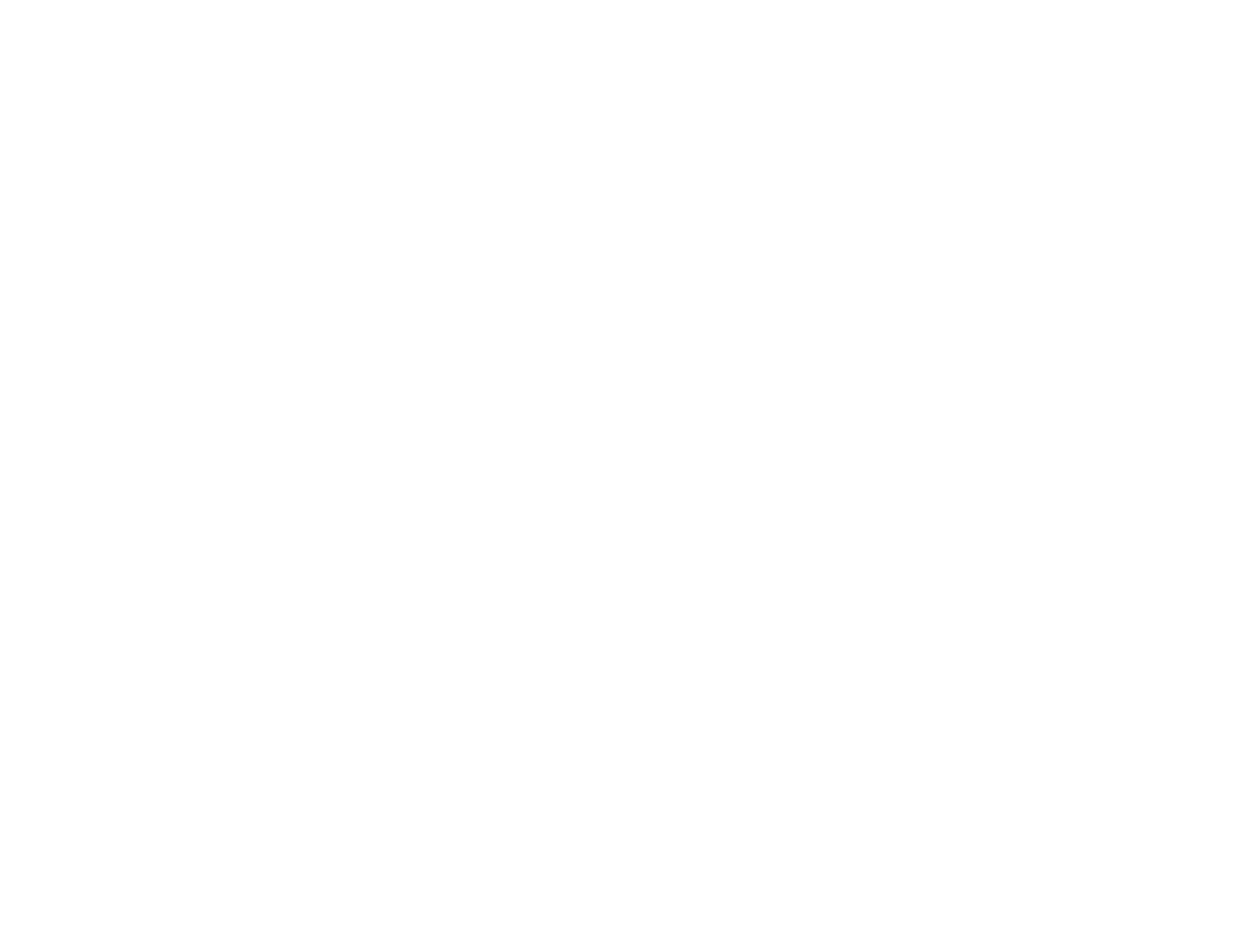
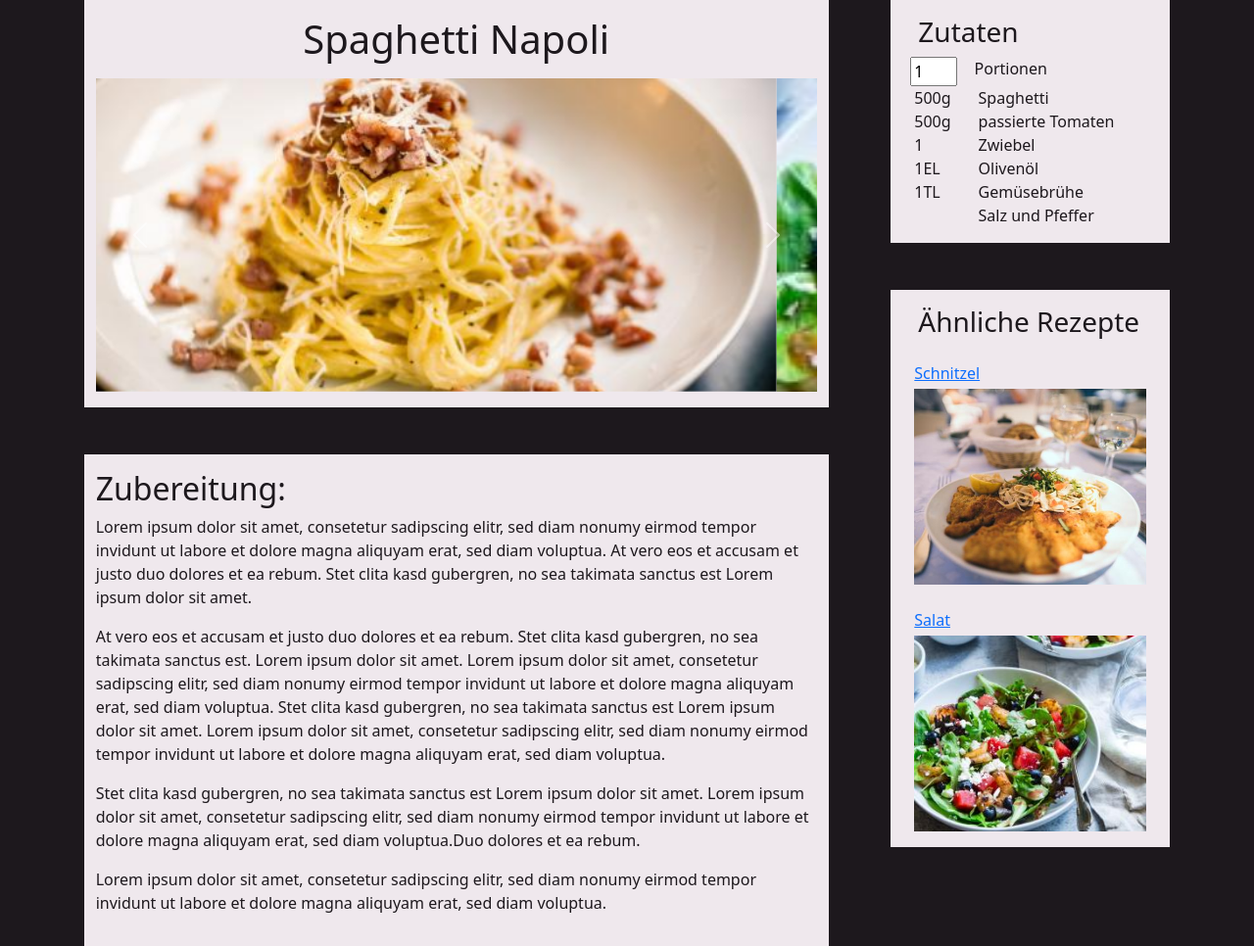
Before and after one commit to Marcel-BK/Cookbook-Gruppe4, a plain HTML site: page index.html in a window 1280 px wide. Shown: the whole page at 98% size. Before the commit the page ends 800 px from the top, so only its background shows below. Drawn offline with nearby package versions, Linux system fonts and the light colour scheme.

Commit message:
add main part

```diff
--- a/index.html
+++ b/index.html
@@ -6,7 +6,7 @@
     <meta name="viewport" content="width=device-width, initial-scale=1.0">
     <link href="https://cdn.jsdelivr.net/npm/bootstrap@5.1.3/dist/css/bootstrap.min.css" rel="stylesheet" integrity="sha384-1BmE4kWBq78iYhFldvKuhfTAU6auU8tT94WrHftjDbrCEXSU1oBoqyl2QvZ6jIW3" crossorigin="anonymous">
     <link rel="stylesheet" href="styles.css">
-    <title>Document</title>
+    <title>Cookbook Gruppe4</title>
 </head>
 
 <body>
@@ -14,7 +14,102 @@
 
     </header>
     <main>
+        <div class="container">
+            <div class="row justify-content-evenly">
 
+                <div class="col-8 me-5">
+
+                    <div class="row justify-content-evenly pt-3 pb-3 color-slider">
+
+                        <h1 class="mb-3 text-center">Spaghetti Napoli</h1>
+
+                            <div id="carouselExampleControls" class="carousel slide" data-bs-ride="carousel">
+                            <div class="carousel-inner">
+                              <div class="carousel-item active">
+                                <img src="./pictures/pasta.jpg" class="d-block w-100 slider-img" alt="Pasta">
+                              </div>
+                              <div class="carousel-item">
+                                <img src="./pictures/salat.jpg" class="d-block w-100 slider-img" alt="Salat">
+                              </div>
+                              <div class="carousel-item">
+                                <img src="./pictures/schnitzel.jpg" class="d-block w-100 slider-img" alt="Schnitzel">
+                              </div>
+                            </div>
+                            <button class="carousel-control-prev" type="button" data-bs-target="#carouselExampleControls" data-bs-slide="prev">
+                              <span class="carousel-control-prev-icon" aria-hidden="true"></span>
+                              <span class="visually-hidden">Previous</span>
+                            </button>
+                            <button class="carousel-control-next" type="button" data-bs-target="#carouselExampleControls" data-bs-slide="next">
+                              <span class="carousel-control-next-icon" aria-hidden="true"></span>
+                              <span class="visually-hidden">Next</span>
+                            </button>
+                        	</div>
+                        </div>
+
+                    <div class="row justify-content-evenly mt-5 pt-3 pb-3 color-zubereitung">
+                       <h2>Zubereitung:</h2>
+                        <p>Lorem ipsum dolor sit amet, consetetur sadipscing elitr, sed diam nonumy eirmod tempor invidunt ut labore et dolore magna aliquyam erat, sed diam voluptua. At vero eos et accusam et justo duo dolores et ea rebum. Stet clita kasd gubergren, no sea takimata sanctus est Lorem ipsum dolor sit amet.</p>
+                        <p>At vero eos et accusam et justo duo dolores et ea rebum. Stet clita kasd gubergren, no sea takimata sanctus est. Lorem ipsum dolor sit amet. Lorem ipsum dolor sit amet, consetetur sadipscing elitr, sed diam nonumy eirmod tempor invidunt ut labore et dolore magna aliquyam erat, sed diam voluptua.  Stet clita kasd gubergren, no sea takimata sanctus est Lorem ipsum dolor sit amet. Lorem ipsum dolor sit amet, consetetur sadipscing elitr, sed diam nonumy eirmod tempor invidunt ut labore et dolore magna aliquyam erat, sed diam voluptua.</p>
+                        <p>Stet clita kasd gubergren, no sea takimata sanctus est Lorem ipsum dolor sit amet. Lorem ipsum dolor sit amet, consetetur sadipscing elitr, sed diam nonumy eirmod tempor invidunt ut labore et dolore magna aliquyam erat, sed diam voluptua.Duo dolores et ea rebum.</p>
+                        <p>Lorem ipsum dolor sit amet, consetetur sadipscing elitr, sed diam nonumy eirmod tempor invidunt ut labore et dolore magna aliquyam erat, sed diam voluptua.</p>
+                    </div>
+
+            </div>
+
+            <div class="col-3">
+
+                <div class="row justify-content-evenly pt-3 pb-3 color-zutaten">
+                    <h3 class="ms-3">Zutaten</h3>
+                    <div class="row">
+                        <div class="col-3"><input class="portionen me-3" type="number" step="1" min="1" max="10" value="1"></div>
+                        <div class="col-9"><label>Portionen</label></div>
+                    </div>
+                    <br>
+                    <div class="row">
+                        <div class="col-3">500g</div>
+                        <div class="col-9">Spaghetti</div>
+                    </div>
+                    <div class="row">
+                        <div class="col-3">500g</div>
+                        <div class="col-9">passierte Tomaten</div>
+                    </div>
+                    <div class="row">
+                        <div class="col-3">1</div>
+                        <div class="col-9">Zwiebel</div>
+                    </div>
+                    <div class="row">
+                        <div class="col-3">1EL</div>
+                        <div class="col-9">Olivenöl</div>
+                    </div>
+                    <div class="row">
+                        <div class="col-3">1TL</div>
+                        <div class="col-9">Gemüsebrühe</div>
+                    </div>
+                    <div class="row">
+                        <div class="col-3"></div>
+                        <div class="col">Salz und Pfeffer</div>
+                    </div>
+                </div>
+
+                <div class="row justify-content-evenly mt-5 pt-3 pb-3 color-similar">
+                    <h3 class="ms-3">Ähnliche Rezepte</h3>
+                    <div class="row mt-3">
+                        <a href="schnitzel.html">
+                            <p class="mb-1">Schnitzel</p>
+                            <img class="similar-img" src="./pictures/schnitzel.jpg" alt="Schnitzel">
+                        </a>
+                    </div>
+                    <div class="row mt-4">
+                        <a href="salat.html">
+                            <p class="mb-1">Salat</p>
+                            <img class="similar-img" src="./pictures/salat.jpg" alt="Salat">
+                        </a>
+                    </div>
+                </div>
+
+            </div>
+
+        </div>
     </main>
     <footer>
 
--- a/styles.css
+++ b/styles.css
@@ -0,0 +1,46 @@
+body {
+    background-color: #1D181D;
+    color: #1D181D;
+}
+
+/* .col-6, .col-3 {
+    border: solid green;
+}
+
+.row {
+    border: solid red;
+} */
+
+.slider-img {
+    object-fit: cover;
+    object-position: center center;
+    width: auto;
+    height: 40vh;
+}
+
+.portionen {
+    width: 3em;
+}
+
+.similar-img {
+    object-fit: cover;
+    object-position: center center;
+    width: 100%;
+    height: 25vh;
+}
+
+.color-slider {
+    background-color: #EFE8ED;
+}
+
+.color-zutaten {
+    background-color: #EFE8ED;
+}
+
+.color-zubereitung {
+    background-color: #EFE8ED;
+}
+
+.color-similar {
+    background-color: #EFE8ED;
+}
```
Also changed, not shown: pictures/pasta.jpg (added), pictures/salat.jpg (added), pictures/schnitzel.jpg (added).
